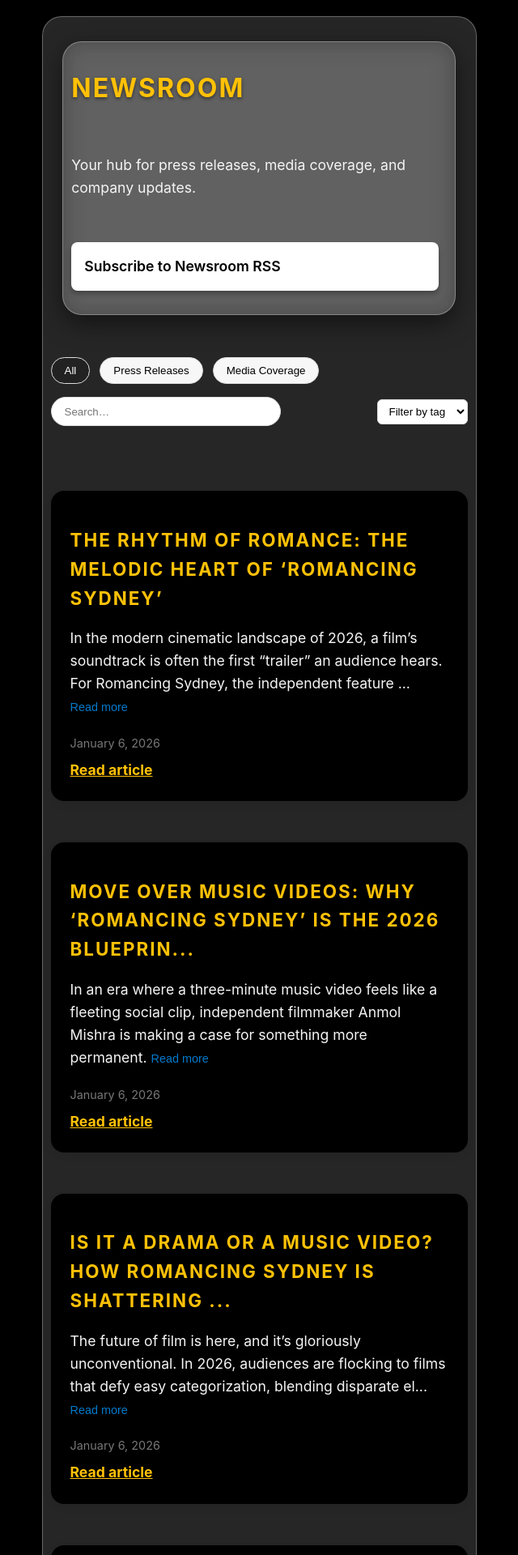
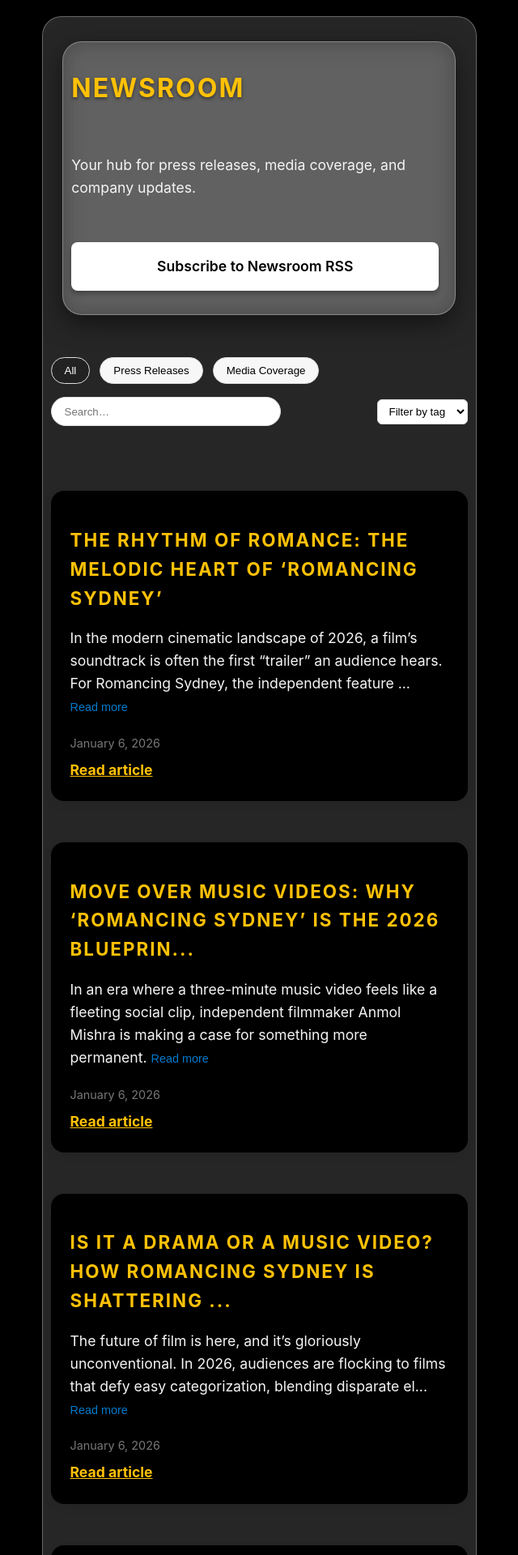
Before and after one commit to prosyamedia/website, a Jekyll site: the page built from newsroom.html, in a window 1280 px wide. Shown: the top 1920 px of the page at 81% size, without its empty margins (320-960 px from the left). Built offline with Jekyll 4.4.1, drawn with Linux system fonts in a browser that asks for light colours.

Commit message:
Center text inside button

```diff
--- a/newsroom.html
+++ b/newsroom.html
@@ -27,7 +27,6 @@ pagination:
     <a href="/newsroom.xml" class="link-button">Subscribe to Newsroom RSS</a>
   </p>
 </div>
-
 
 {% if featured_items.size > 0 %}
 <div class="featured-section">
@@ -97,7 +96,6 @@ pagination:
   {% endif %}
 </div>
 
-
 <ul id="news-list" class="news-grid">
 
   {% for item in paginated_items  %}
@@ -151,7 +149,6 @@ pagination:
   {% endif %}
 </div>
 
-
 <script>
 function toggleSummary(btn) {
   const short = btn.parentElement.previousElementSibling
--- a/style.css
+++ b/style.css
@@ -522,6 +522,7 @@ footer a:hover svg {
   color: #fff;
 }
 
+.rss-subscribe { text-align: center; }
 
 .rss-subscribe a {
   color: #007acc;
```
